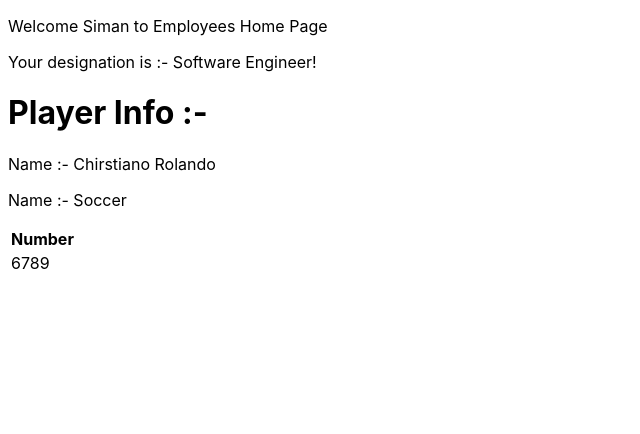
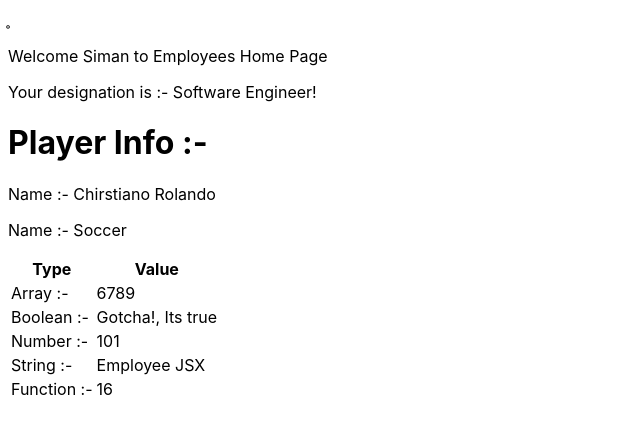
Before and after one commit to raghavendramj/NS_Rosalind_MERN, a React (Create React App) app in the folder ReactJS/newton-react-app/: page / in a window 1280 px wide. Shown: the top 434 px of the page, without its empty margins (0-640 px from the left). Built offline with nearby package versions, Linux system fonts and the light colour scheme.

Commit message:
All about Props

```diff
--- a/ReactJS/newton-react-app/src/App.js
+++ b/ReactJS/newton-react-app/src/App.js
@@ -11,13 +11,13 @@ import Employee from "./components/employee";
 function App() {
   return (
     <React.Fragment>
-      {/* <Product />  */}
+      ̥{/* <Product />  */}
       {/* <WelcomeMessage /> */}
       {/* < Student /> */}
       {/* <Car /> */}
       {/* <Counter /> */}
       {/* <Garage /> */}
-      <Employee name="Siman" propArray = {[6, 7, 8, 9]}/>
+      <Employee name="Siman" propArray={[6, 7, 8, 9]} booleanVal={true}/>
     </React.Fragment>
   );
 }
--- a/ReactJS/newton-react-app/src/components/employee.jsx
+++ b/ReactJS/newton-react-app/src/components/employee.jsx
@@ -24,13 +24,39 @@ class Employee extends Component {
                 <table>
                     <thead>
                         <tr>
-                            <th>Number</th>
+                            <th>Type</th>
+                            <th>Value</th>
                         </tr>
                     </thead>
                     <tbody>
                         <tr>
+                            <td>Array :- </td>
                             <td>
                                 {this.props.propArray}
+                            </td>
+                        </tr>
+                        <tr>
+                            <td>Boolean :- </td>
+                            <td>
+                                {this.props.booleanVal ? "Gotcha!, Its true" : "Hey Sorry, Its false!"}
+                            </td>
+                        </tr>
+                        <tr>
+                            <td>Number :- </td>
+                            <td>
+                                {this.props.id}
+                            </td>
+                        </tr>
+                        <tr>
+                            <td>String :- </td>
+                            <td>
+                                {this.props.testString}
+                            </td>
+                        </tr>
+                        <tr>
+                            <td>Function :- </td>
+                            <td>
+                                {this.props.custFunc(4)}
                             </td>
                         </tr>
                     </tbody>
@@ -42,12 +68,23 @@ class Employee extends Component {
 }
 
 Employee.propTypes = {
-    propArray: PropTypes.array.isRequired
+    propArray: PropTypes.array.isRequired,
+    booleanVal: PropTypes.bool.isRequired,
+    id: PropTypes.number.isRequired,
+    custFunc: PropTypes.func,
+    testString: PropTypes.string,
+    customProp : function(props, propName, componentName) {
+        //Validation message
+    }
 }
 
 Employee.defaultProps = {
     title: 'Software Engineer!',
-    propArray: [1, 2, 3, 4, 5]
+    propArray: [1, 2, 3, 4, 5],
+    booleanVal: false,
+    id: 101,
+    custFunc: function (number) { return number * number },
+    testString: "Employee JSX",
 }
 
 export default Employee;
--- a/ReactJS/newton-react-app/src/components/tool.jsx
+++ b/ReactJS/newton-react-app/src/components/tool.jsx
@@ -1,6 +1,6 @@
 import React from 'react';
 
-//Functionl Component!
+//Functionl Component! -> Stateless Component!
 function Tool(props) {
     const { name, tool } = props; //Destructruing.
     return(
```
Also changed, not shown: 1 other file (tests, documents, lock files or other folders).
